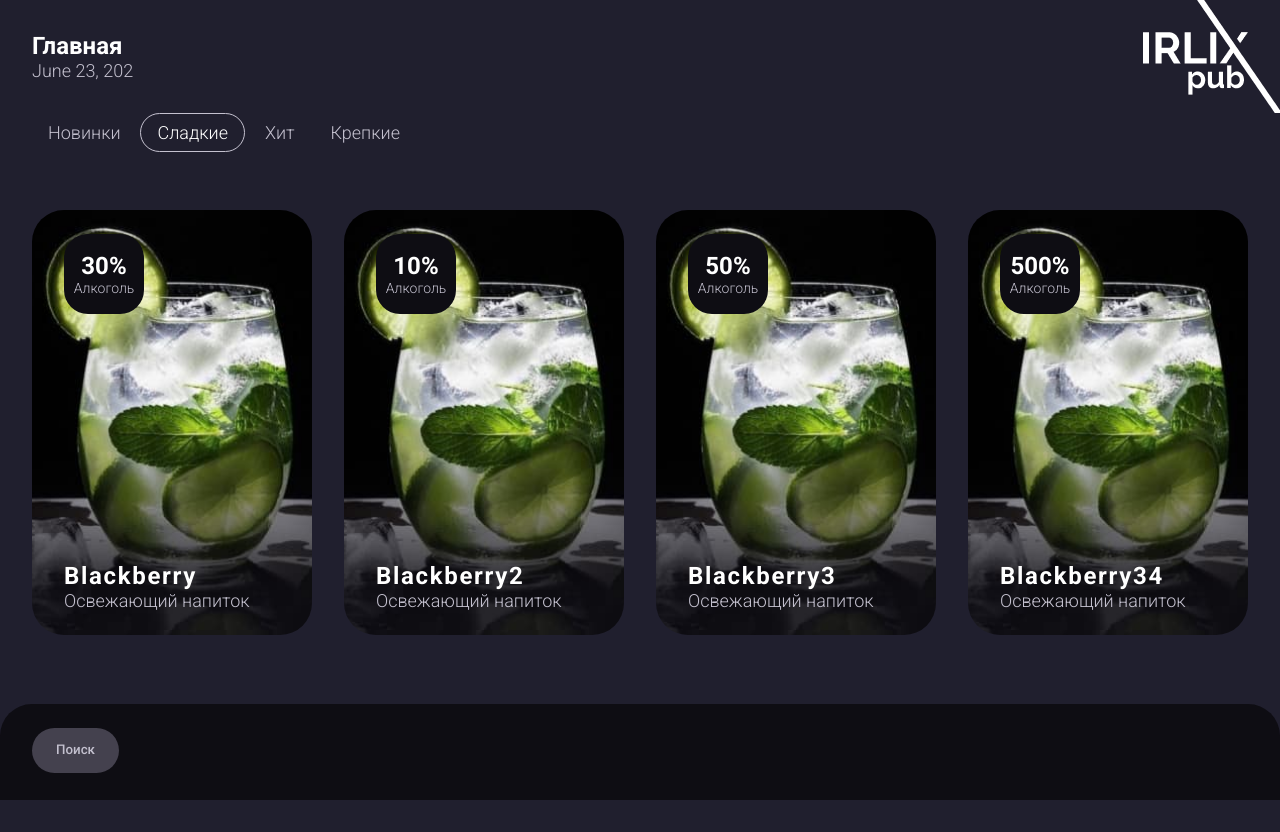
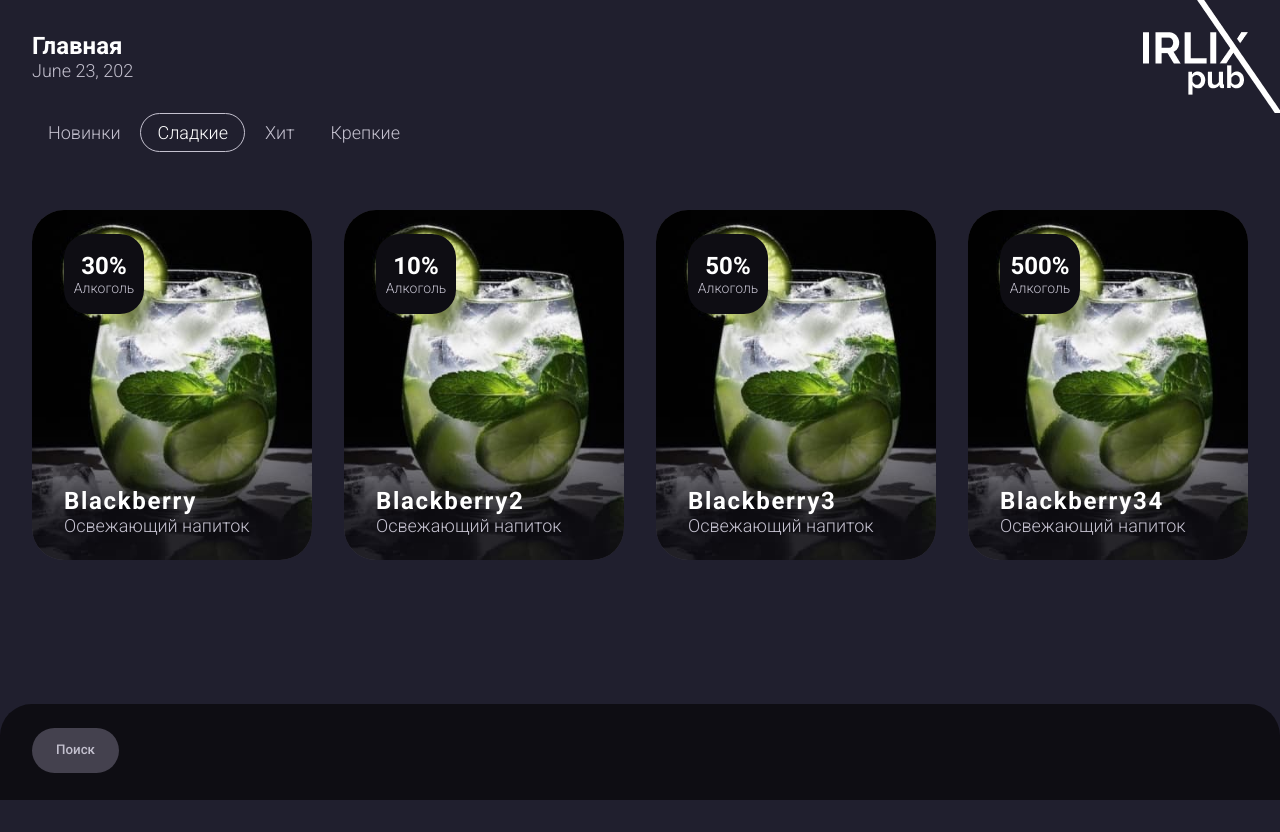
Before and after one commit to likeroge/react_pub, a React (Create React App) app: page / in a window 1280 px wide. Built offline with nearby package versions, Linux system fonts and the light colour scheme.

Commit message:
add img tag iso bg image

```diff
--- a/src/components/cocktail-card/cocktail-card.scss
+++ b/src/components/cocktail-card/cocktail-card.scss
@@ -1,7 +1,8 @@
 @import "../../styles/variables.scss";
 
 .coctailCard {
-	min-height: 425px;
+	position: relative;
+	min-height: 350px;
 	min-width: 200px;
 	max-width: 350px;
 	border-radius: 4rem;
@@ -10,12 +11,19 @@
 	display: flex;
 	flex-direction: column;
 	justify-content: space-between;
-	background-image: url("../../assets/images/cocktail1.jpg");
-	background-size: cover;
-	background-repeat: no-repeat;
-	background-position: center;
+
+	&__image {
+		position: absolute;
+		width: 100%;
+		height: 100%;
+		top: 0;
+		left: 0;
+		border-radius: 4rem;
+		z-index: 0;
+	}
 
 	.badge {
+		z-index: 1;
 		border-radius: 3rem;
 		display: flex;
 		flex-direction: column;
@@ -35,6 +43,10 @@
 		}
 	}
 
+	&__info {
+		z-index: 1;
+	}
+
 	&__title {
 		font-weight: 700;
 		font-size: 3rem;
--- a/src/components/cocktail-card/cocktail-card.tsx
+++ b/src/components/cocktail-card/cocktail-card.tsx
@@ -5,6 +5,12 @@
 export const CocktailCard: FC<{ key: any; cocktail: ICocktail }> = ({ cocktail }) => {
 	return (
 		<div className="coctailCard">
+			<img
+				className="coctailCard__image"
+				src={require("../../assets/images/cocktail1.jpg")}
+				alt={`cocktail-${cocktail.title}`}
+			/>
+
 			<div className="badge">
 				<h1 className="badge__title">{cocktail.alcohol}%</h1>
 				<h2 className="badge__subtitle">Алкоголь</h2>
--- a/src/components/coctails-filter/coctails-filter.scss
+++ b/src/components/coctails-filter/coctails-filter.scss
@@ -1,6 +1,7 @@
 @import "../../styles/variables.scss";
 
 .cocktailsFilter {
+	z-index: 2;
 	position: fixed;
 	top: 113px;
 	width: 48rem;
--- a/src/components/footer/footer.scss
+++ b/src/components/footer/footer.scss
@@ -1,6 +1,7 @@
 @import "../../styles/variables.scss";
 
 .footer {
+	z-index: 2;
 	position: fixed;
 	bottom: 0;
 	background: $footerBackgroundColor;
--- a/src/components/header/header.scss
+++ b/src/components/header/header.scss
@@ -1,6 +1,7 @@
 @import "../../styles/variables.scss";
 
 .header {
+	z-index: 2;
 	position: fixed;
 	background: $mainBackgroundColor;
 	top: 0;
```
